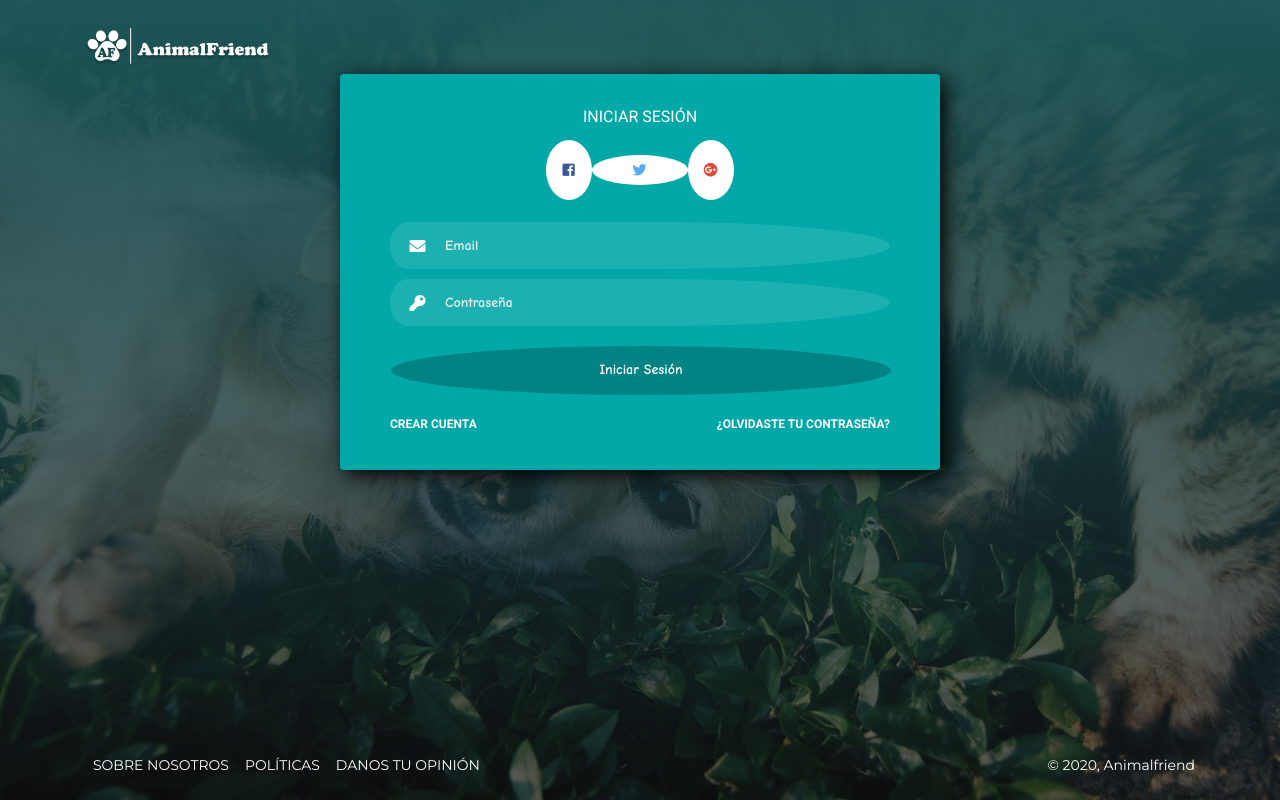
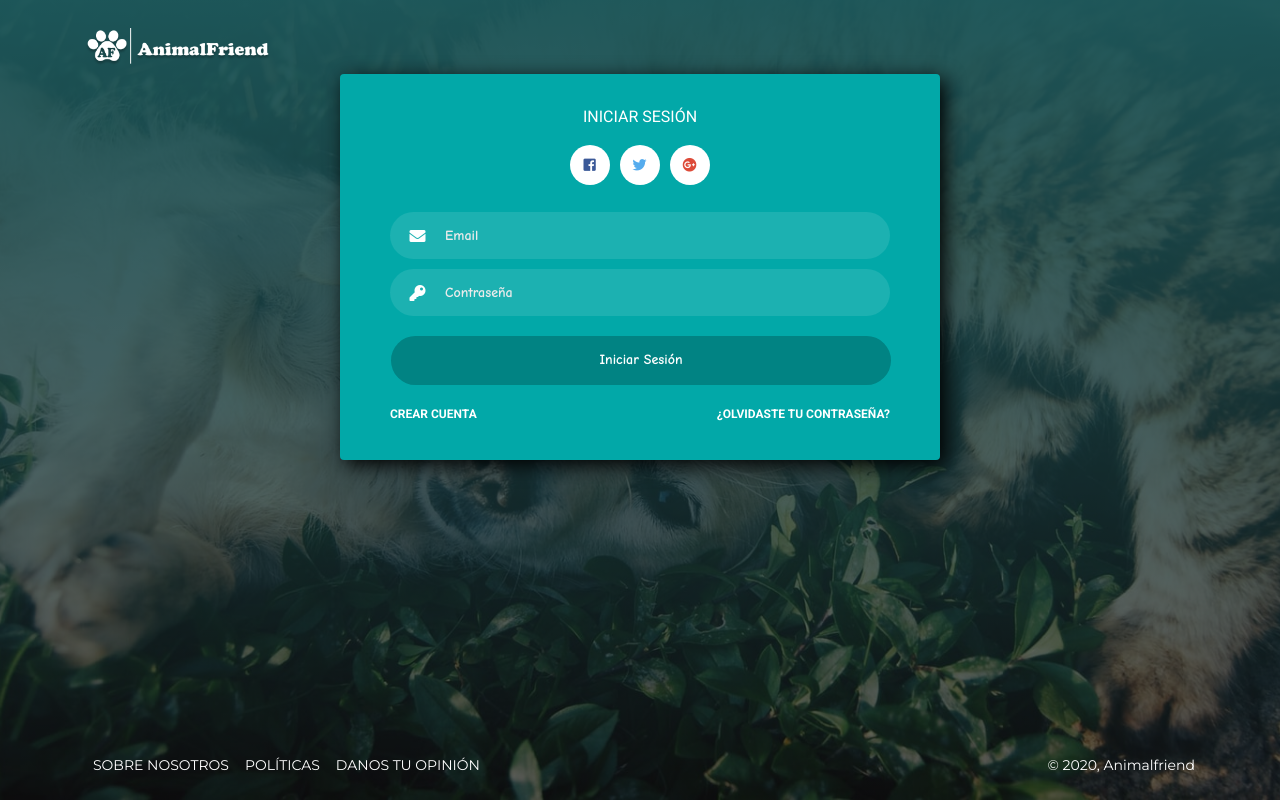
Before and after one commit to Vanestefani/AnimalFriend, a React (Create React App) app in the folder frontend/: page / in a window 1280 px wide. Built offline with nearby package versions, Linux system fonts and the light colour scheme; a web font is replaced by a local one.

Commit message:
arreglado botones icon login

```diff
--- a/frontend/src/assets/scss/now-ui-kit/_buttons.scss
+++ b/frontend/src/assets/scss/now-ui-kit/_buttons.scss
@@ -29,12 +29,13 @@
         height: $btn-icon-size-regular;
         min-width: $btn-icon-size-regular;
         width: $btn-icon-size-regular;
-        padding: 0 auto;
+        padding: 20px;
+
         font-size: $btn-icon-font-size-regular;
         overflow: hidden;
         position: relative;
         line-height: normal;
-        margin: 0 auto;
+         margin:5px;
 
         &[class*="btn-outline-"]{
             padding: 0;
--- a/frontend/src/assets/scss/now-ui-kit/_variables.scss
+++ b/frontend/src/assets/scss/now-ui-kit/_variables.scss
@@ -130,7 +130,7 @@ $border-radius-extreme:         0.875rem    !default;
 $border-radius-large-top:      $border-radius-large $border-radius-large 0 0 !default;
 $border-radius-large-bottom:   0 0 $border-radius-large $border-radius-large !default;
 
-$btn-round-radius:             50%        !default;
+$btn-round-radius:           30px       !default;
 
 $height-base:                  55px         !default;
 
--- a/frontend/src/views/auth/LoginPage.js
+++ b/frontend/src/views/auth/LoginPage.js
@@ -89,6 +89,7 @@ function LoginPage() {
                       href="#pablo"
                       onClick={(e) => e.preventDefault()}
                       size="lg"
+                      small
                     >
                       <i className="fab fa-twitter"></i>
                     </Button>
```
